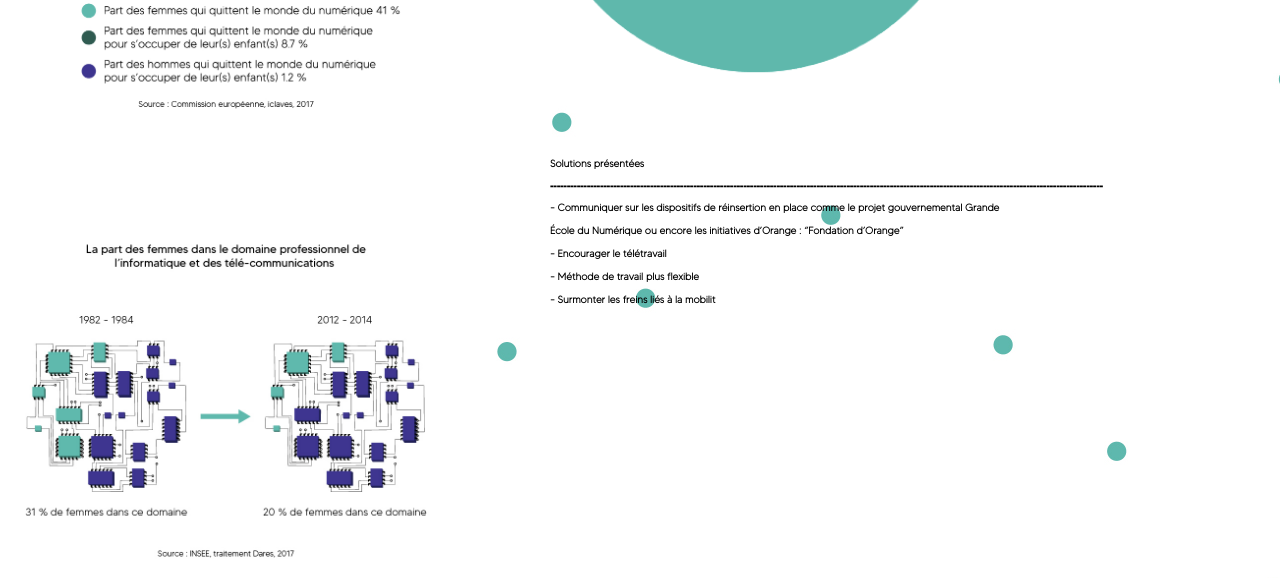
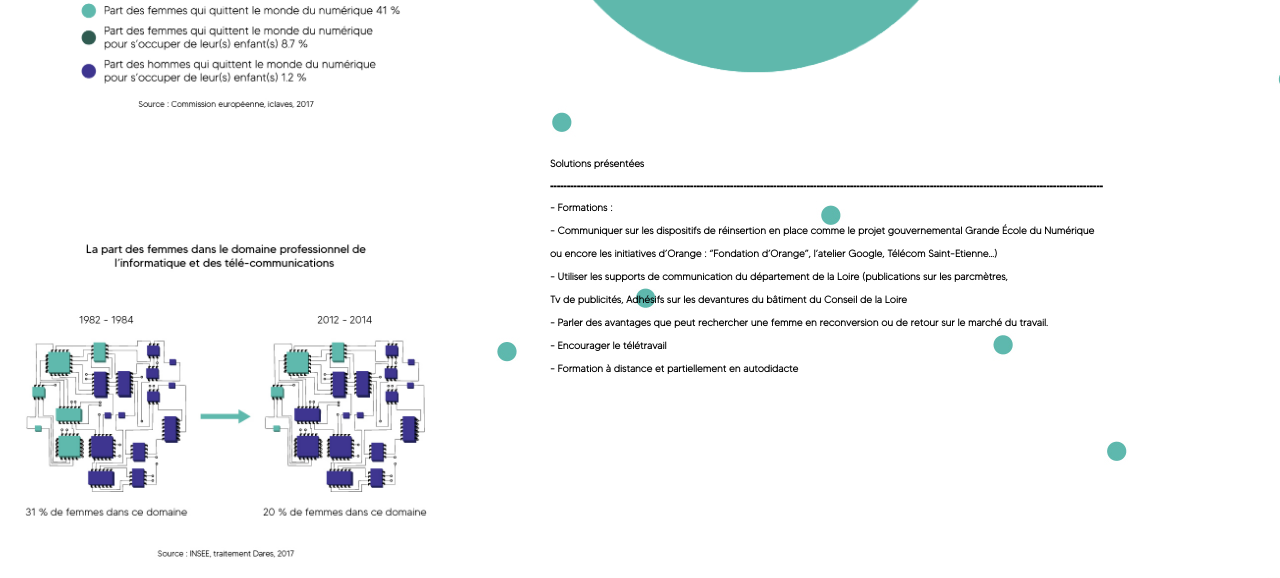
Before and after one commit to ghannotte/worshop, a plain HTML site: page page5.html in a window 1280 px wide. Shown: the part 503-1081 px from the top of the page. Drawn offline with Linux system fonts and the light colour scheme; a web font is replaced by a local one.

Commit message:
Add files via upload

```diff
--- a/page5.html
+++ b/page5.html
@@ -31,11 +31,15 @@
 
                         <p>Solutions présentées </p>
                         <FONT face="arial"><p>---------------------------------------------------------------------------------------------------------------------------------------------------------------------- </p></FONT>
-                        <p>- Communiquer sur les dispositifs de réinsertion en place comme le projet gouvernemental Grande </p>
-                                <p> École du Numérique ou encore les initiatives d’Orange : “Fondation d’Orange” </p>
-                                <p>- Encourager le télétravail </p>
-                                <p>- Méthode de travail plus flexible </p>
-                                <p>- Surmonter les freins liés à la mobilit</p>
+                        <p>- Formations :</p>
+                                <p> - Communiquer sur les dispositifs de réinsertion en place comme le projet gouvernemental Grande École du Numérique</p>
+                                        <p> ou encore les initiatives d’Orange : “Fondation d’Orange”, l’atelier Google, Télécom Saint-Etienne…)  </p>
+                                                <p>- Utiliser les supports de communication du département de la Loire (publications sur les parcmètres, </p>
+                                        <p>Tv de publicités, Adhésifs sur les devantures du bâtiment du Conseil de la Loire</p>
+                                        <p> - Parler des avantages que peut rechercher une femme en reconversion ou de retour sur le marché du travail.</p>
+                                        <p>- Encourager le télétravail </p>
+                                        <p>- Formation à distance et partiellement en autodidacte</p>
+
 
                 </div>
                 <div id="txt">
```
Also changed, not shown: page3.html (+5 -2 lines), page4.html (+9 -6 lines).
